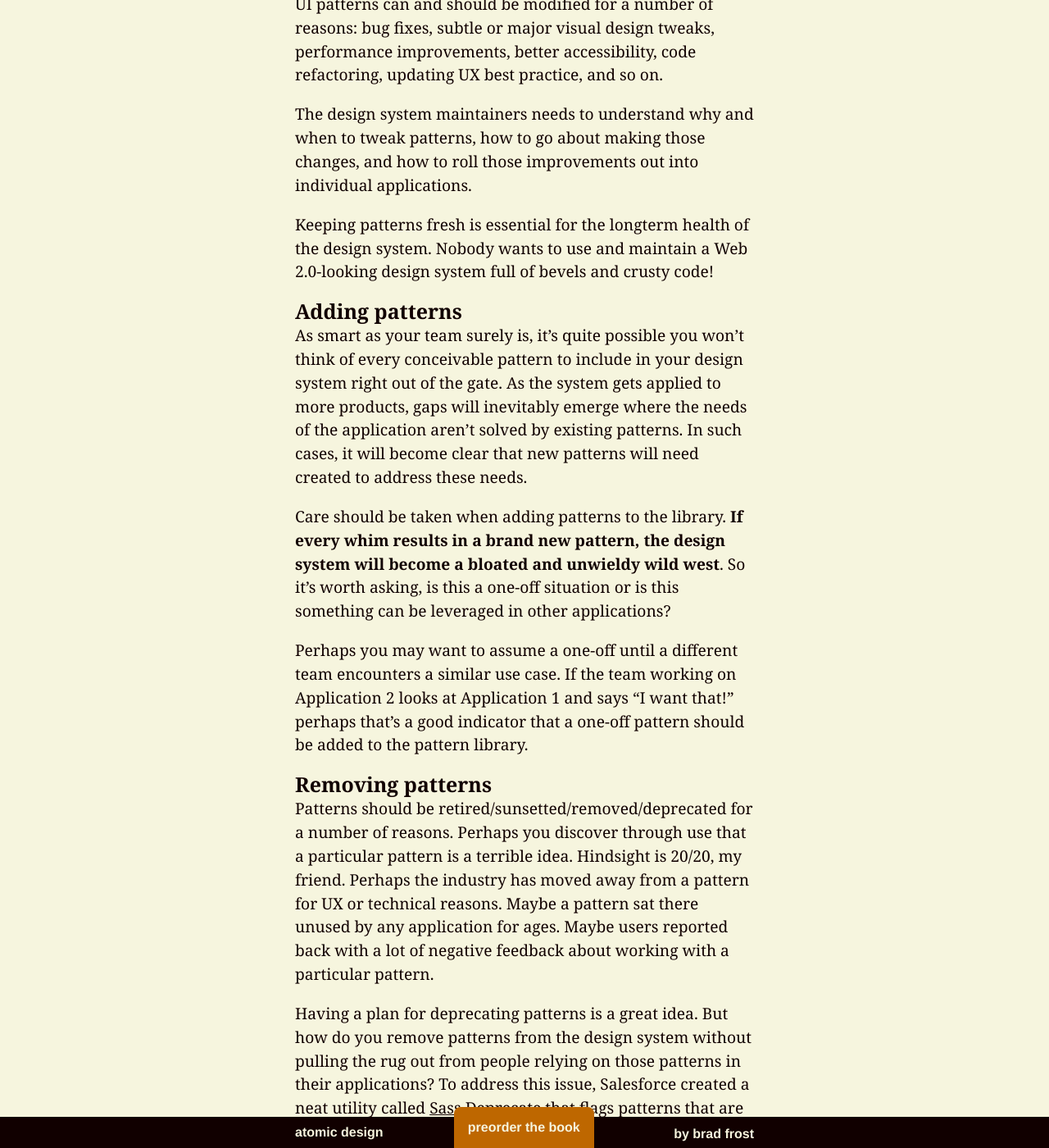
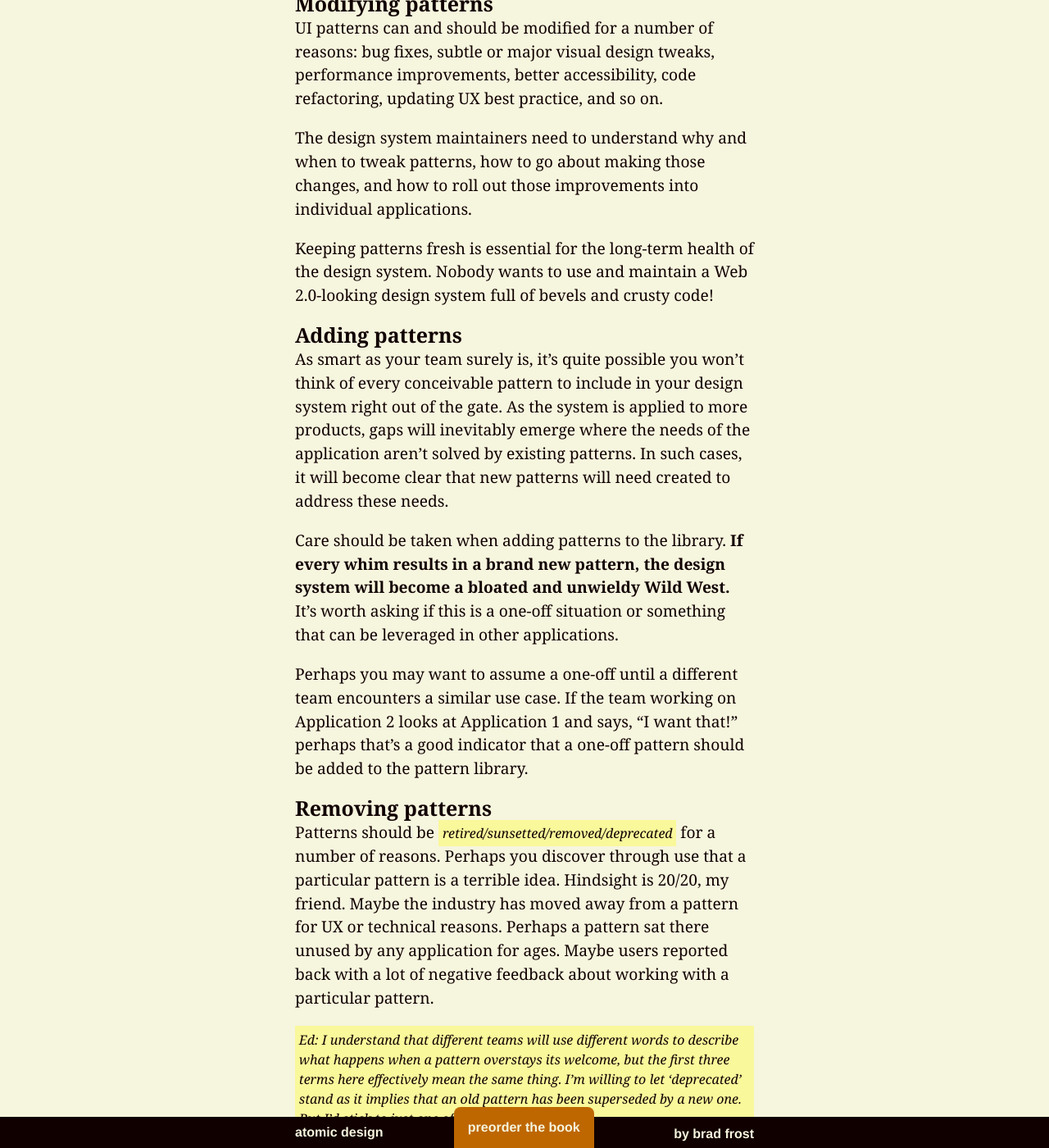
Before and after one commit to bradfrost/atomic-design, a Jekyll site: the page built from chapter-5.md, in a window 1280 px wide and 1400 px high, scrolled down 22108 px. Shown: the whole window at 82% size. Built offline with Jekyll 4.4.1, drawn with Linux system fonts in a browser that asks for light colours; some of the changed text lies outside the part shown.

Commit message:
Edits to line 339. In progress.

```diff
--- a/chapter-5.md
+++ b/chapter-5.md
@@ -278,9 +278,9 @@ Change is the only constant, as they say. **The <em>living</em> part of a living
 
 A misconception about design systems is that once they're established, they become an omnipotent and unchangeable source of truth. Thinking in such a rigid way is a surefire way to have your design system effort backfire. If users feel handcuffed and pigeonholed into using patterns that don't solve their problems, they'll perceive the design system as a unhelpful tool and start searching elsewhere for something that will better address their needs.
 
-**Creating a clear governance plan is essential for making sure your design system can adapt and thrive even as time goes by**.  A solid governance strategy starts by answering some important questions about handling change. Consider the following questions:
+**Creating a clear governance plan is essential for making sure your design system can adapt and thrive as time passes. A solid governance strategy starts by answering some important questions about handling change. Consider the following questions:
 
-- What happens when an existing pattern doesn't quite work for a specific application? Does the pattern get modified? Do you recommend using a different pattern? Does a new pattern need created?
+- What happens when an existing pattern doesn't quite work for a specific application? Does the pattern get modified? Do you recommend using a different pattern? Does a new pattern need creating?
 - How are new pattern requests handled?
 - How do old patterns get retired?
 - What happens when bugs are found?
@@ -292,44 +292,51 @@ A misconception about design systems is that once they're established, they beco
 
 There are likely many more specific questions to answer, but the point is your team should have answers and processes in place to address inevitable changes to the system.
 
-As mentioned a few times already, frequent communication and collaboration between makers and users is key for successfully governing your design system. **Make it as easy as possible to users and makers to communicate**. Set up a design system Slack or Yammer channel, establish regular office hours, make sure your bug ticket software helps facilitate conversation, and keep the doors open for ad hoc chats and calls. If users are stuck on something, they should know exactly where and who to turn to for help.
+As mentioned a few times already, frequent communication and collaboration between makers and users is key for successfully governing your design system. **Make it as easy as possible to users and makers to communicate.** Set up a design system Slack or Yammer channel, establish regular office hours, make sure your bug ticket software helps facilitate conversation, and keep the doors open for ad hoc chats and calls. If users are stuck on something, they should know exactly where and who to turn to for help.
 
-In addition to informal day-to-day conversation between makers and users, **schedule regular "state of the union" meetings to review the design system** with makers, users, and other key stakeholders. Discuss what's working, be honest with what needs improved, and review priorities and the roadmap to make sure the   system is serving the needs of the business. These regular checkups are especially helpful for keeping stakeholders up to speed since they often aren't involved in the day to day of the design system's operations.
+In addition to informal day-to-day conversation between makers and users, **schedule regular "state of the union" meetings to review the design system** with makers, users, and other key stakeholders. Discuss what's working, be honest with what needs to be improved, and review priorities and the roadmap to make sure the system is serving the needs of the business. These regular checkups are especially helpful for keeping stakeholders up to speed, since they often aren't involved in the day-to-day of the design system's operations.
 
 ### Making changes to patterns
-A critical part of design system maintenance is ensuring that UI patterns stay up to date, embrace ever-evolving design & development best practices, and continue to address the real needs of the organization's products.
+A critical part of design system maintenance is ensuring that UI patterns stay up to date, embrace evolving design and development best practices, and continue to address the real needs of the organization's products.
 
-Developing a strategy for handling pattern changes is crucial, which is why Inayaili de León Persson and the Canonical Web team  spent time to map out that strategy as they created their [Vanilla frontend framework](http://ubuntudesign.github.io/vanilla-framework/).
+Developing a strategy for handling pattern changes is crucial, which is why Inayaili de León Persson and the Canonical web team spent time to map out their strategy as they created the [Vanilla front-end framework](http://ubuntudesign.github.io/vanilla-framework/).
 
 > We thought that it would be good to document the process that a pattern should follow in order to become a Vanilla pattern, so after a little bit of brainstorming, we created a diagram that shows the different steps that should be taken from before submitting a pattern proposal to its full acceptance as a Vanilla pattern. <cite><a href="http://design.canonical.com/2016/07/getting-vanilla-ready-for-v1-the-roadmap/">Inayaili de León Persson, Canonical</a>
 
-The result is a gorgeous decision tree that maps out exactly what process needs to happen in order to add a new pattern to the design system.
+The result is a gorgeous decision tree that maps out exactly what processes need to happen to add a new pattern to the design system.
 
-{% include figure.html src="../images/content/pattern-addition-flowchart.png" caption="The Canonical web team mapped out the decision process they use to manage updates and additions to patterns in their Vanilla frontend framework." %}
+{% include figure.html src="../images/content/pattern-addition-flowchart.png" caption="The Canonical web team mapped out the decision process used to manage updates and additions to patterns in the Vanilla front-end framework." %}
 
-The three types of change that can happen to patterns in a design system is modification, addition, and removal.
+The three types of change that can happen to patterns in a design system are modification, addition, and removal.
 
 #### Modifying patterns
 UI patterns can and should be modified for a number of reasons: bug fixes, subtle or major visual design tweaks, performance improvements, better accessibility, code refactoring, updating UX best practice, and so on.
 
-The design system maintainers needs to understand why and when to tweak patterns, how to go about making those changes, and how to roll those improvements out into individual applications.
+The design system maintainers need to understand why and when to tweak patterns, how to go about making those changes, and how to roll out those improvements into individual applications.
 
-Keeping patterns fresh is essential for the longterm health of the design system. Nobody wants to use and maintain a Web 2.0-looking design system full of bevels and crusty code!
+Keeping patterns fresh is essential for the long-term health of the design system. Nobody wants to use and maintain a Web 2.0-looking design system full of bevels and crusty code!
 
 #### Adding patterns
-As smart as your team surely is, it's quite possible you won't think of every conceivable pattern to include in your design system right out of the gate. As the system gets applied to more products, gaps will inevitably emerge where the needs of the application aren't solved by existing patterns. In such cases, it will become clear that new patterns will need created to address these needs.
+As smart as your team surely is, it's quite possible you won't think of every conceivable pattern to include in your design system right out of the gate. As the system is applied to more products, gaps will inevitably emerge where the needs of the application aren't solved by existing patterns. In such cases, it will become clear that new patterns will need created to address these needs.
 
-Care should be taken when adding patterns to the library. **If every whim results in a brand new pattern, the design system will become a bloated and unwieldy wild west**. So it's worth asking, is this a one-off situation or is this something can be leveraged in other applications?
+Care should be taken when adding patterns to the library. **If every whim results in a brand new pattern, the design system will become a bloated and unwieldy Wild West.** It's worth asking if this is a one-off situation or something that can be leveraged in other applications.
 
-Perhaps you may want to assume a one-off until a different team encounters a similar use case. If the team working on Application 2 looks at Application 1 and says "I want that!" perhaps that's a good indicator that a one-off pattern should be added to the pattern library.
+Perhaps you may want to assume a one-off until a different team encounters a similar use case. If the team working on Application 2 looks at Application 1 and says, "I want that!" perhaps that's a good indicator that a one-off pattern should be added to the pattern library.
 
 #### Removing patterns
-Patterns should be retired/sunsetted/removed/deprecated for a number of reasons. Perhaps you discover through use that a particular pattern is a terrible idea. Hindsight is 20/20, my friend. Perhaps the industry has moved away from a pattern for UX or technical reasons. Maybe a pattern sat there unused by any application for ages. Maybe users reported back with a lot of negative feedback about working with a particular pattern.
+Patterns should be <span class="editor">retired/sunsetted/removed/deprecated</span> for a number of reasons. Perhaps you discover through use that a particular pattern is a terrible idea. Hindsight is 20/20, my friend. Maybe the industry has moved away from a pattern for UX or technical reasons. Perhaps a pattern sat there unused by any application for ages. Maybe users reported back with a lot of negative feedback about working with a particular pattern.
 
-Having a plan for deprecating patterns is a great idea. But how do you remove patterns from the design system without pulling the rug out from people relying on those patterns in their applications? To address this issue, Salesforce created a neat utility called [Sass Deprecate](https://github.com/salesforce-ux/sass-deprecate) that flags patterns that are heading to the chopping block in the near future. Through some clever use of Sass variable flags and styling, the maker team can give a heads-up to users that a particular pattern is being deprecated, and recommend an alternative pattern instead.
+<div class="editor">
+{% capture m %}
+Ed: I understand that different teams will use different words to describe what happens when a pattern overstays its welcome, but the first three terms here effectively mean the same thing. I’m willing to let ‘deprecated’ stand as it implies that an old pattern has been superseded by a new one. But I’d stick to just one of the others.
+{% endcapture %}
+{{ m | markdownify }}
+</div>
+
+Having a plan for deprecating patterns is a great idea. But how do you remove patterns from the design system without pulling the rug out from under people relying on those patterns in their applications? To address this issue, Salesforce created a neat utility called [Sass Deprecate](https://github.com/salesforce-ux/sass-deprecate) that flags patterns that are heading to the chopping block in the near future. Through some clever use of Sass variable flags and styling, the maker team can give a heads-up to users that a particular pattern is being deprecated, and recommend an alternative pattern instead.
 
 ## Make it maintainable
-With all this talk about modifying, adding, and removing patterns, you may be wondering "How the hell are our applications supposed to actually keep up with all these changes?!" And in asking that question, you will have stumbled onto one of the biggest challenges organizations face in successfully maintaining a design system.
+With all this talk about modifying, adding, and removing patterns, you may be wondering, "How the hell are our applications supposed to actually keep up with all these changes?!" And in asking that question, you will have stumbled on to one of the biggest challenges organizations face in successfully maintaining a design system.
 
 > The biggest existential threat to any system is neglect. <cite><a href="http://airbnb.design/the-way-we-build/">Alex Schleifer, Airbnb</a>
 
```
Also changed, not shown: 2 other files.
